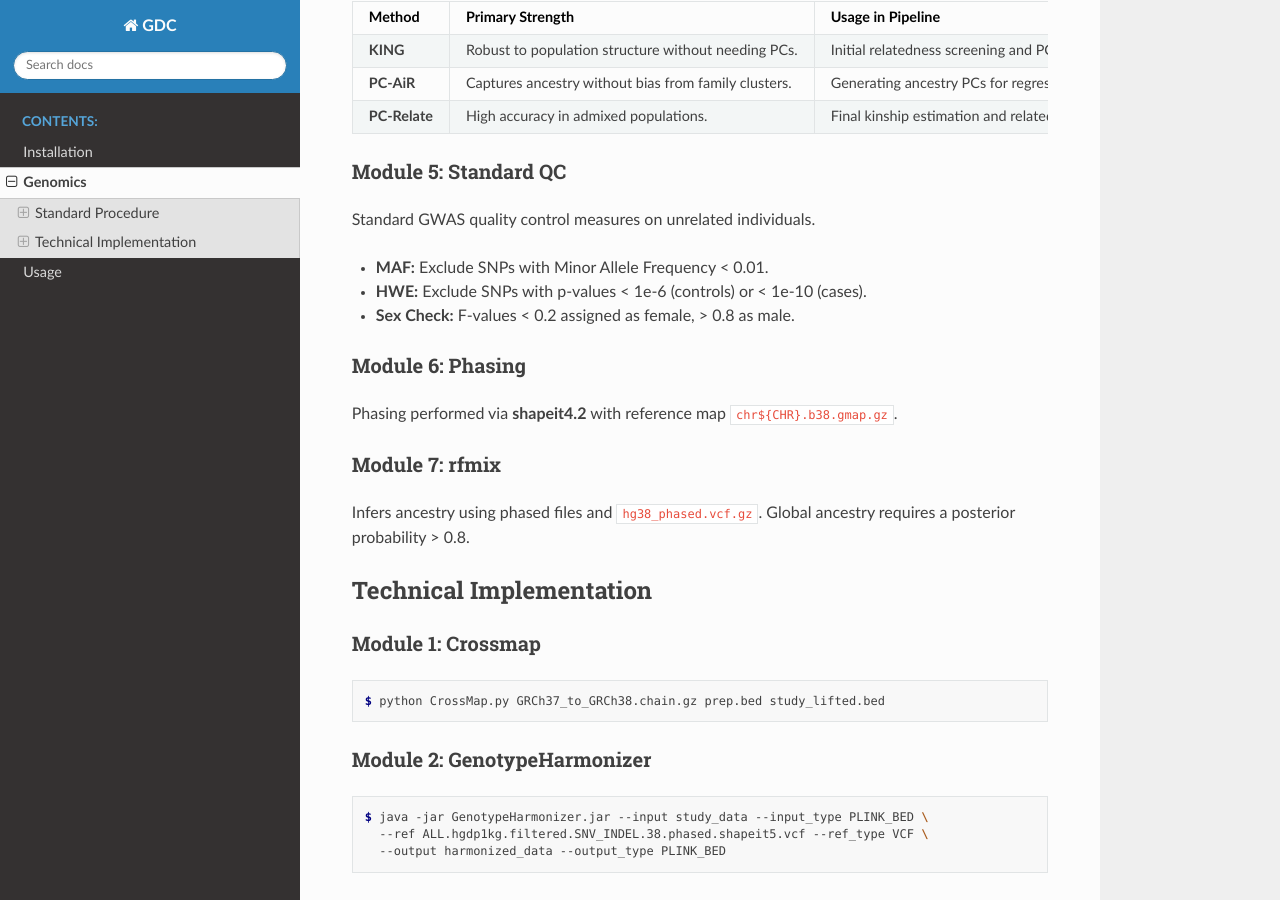
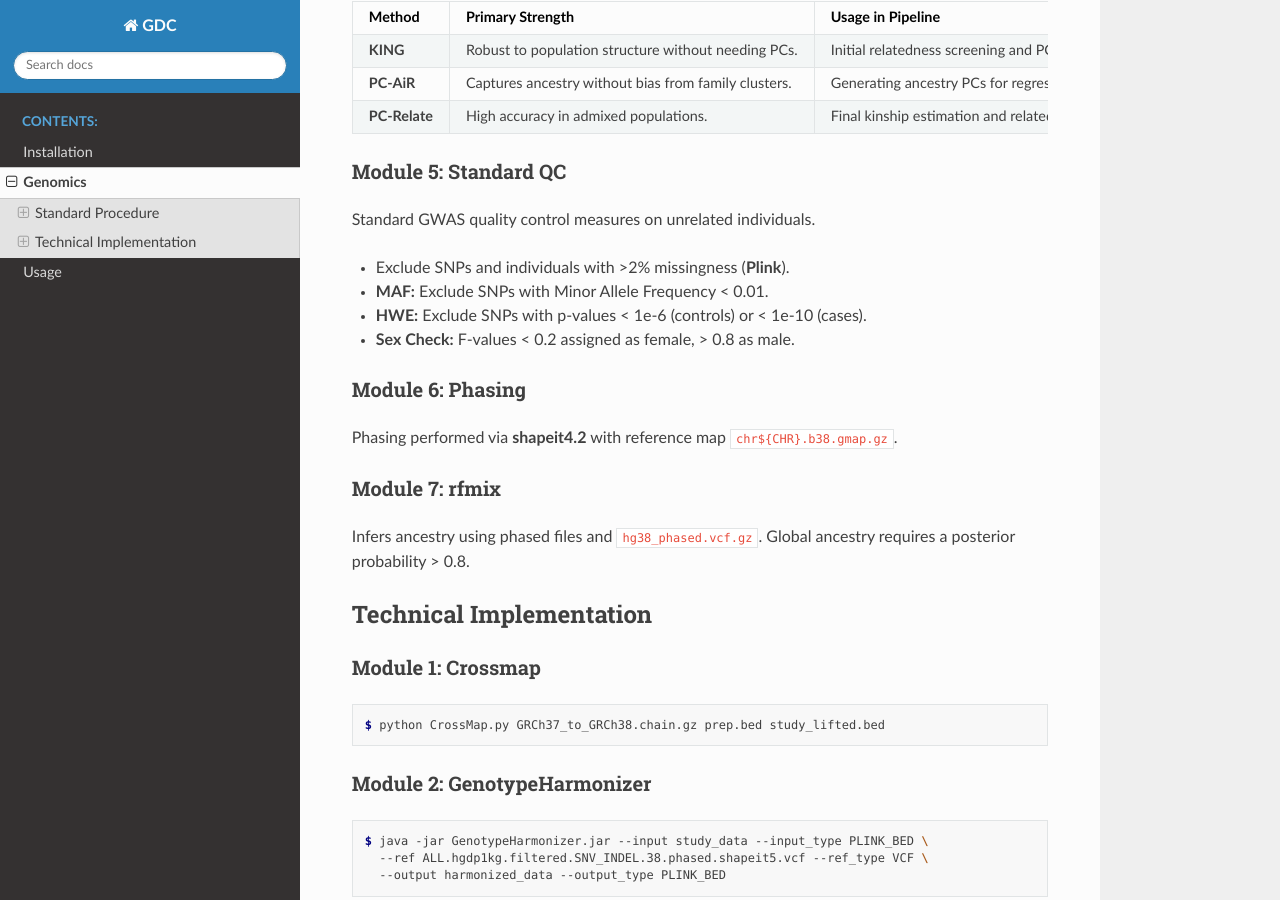
Before and after one commit to and02709/GDC, a Sphinx documentation site: the page built from docs/genomics.rst, in a window 1280 px wide and 900 px high, scrolled down 2429 px. Built offline with Sphinx 7.4.7 and the Read the Docs theme 3.1.0, drawn with Linux system fonts in a browser that asks for light colours; pages that are not in the unit, such as notebooks, are missing from menus.

Commit message:
Add missingness exclusion criteria for GWAS
Added a note on excluding SNPs and individuals with >2% missingness using Plink.

```diff
--- a/docs/genomics.rst
+++ b/docs/genomics.rst
@@ -103,6 +103,7 @@ Module 5: Standard QC
 ~~~~~~~~~~~~~~~~~~~~~
 Standard GWAS quality control measures on unrelated individuals.
 
+* Exclude SNPs and individuals with >2% missingness (**Plink**).
 * **MAF:** Exclude SNPs with Minor Allele Frequency < 0.01.
 * **HWE:** Exclude SNPs with p-values < 1e-6 (controls) or < 1e-10 (cases).
 * **Sex Check:** F-values < 0.2 assigned as female, > 0.8 as male.
```
